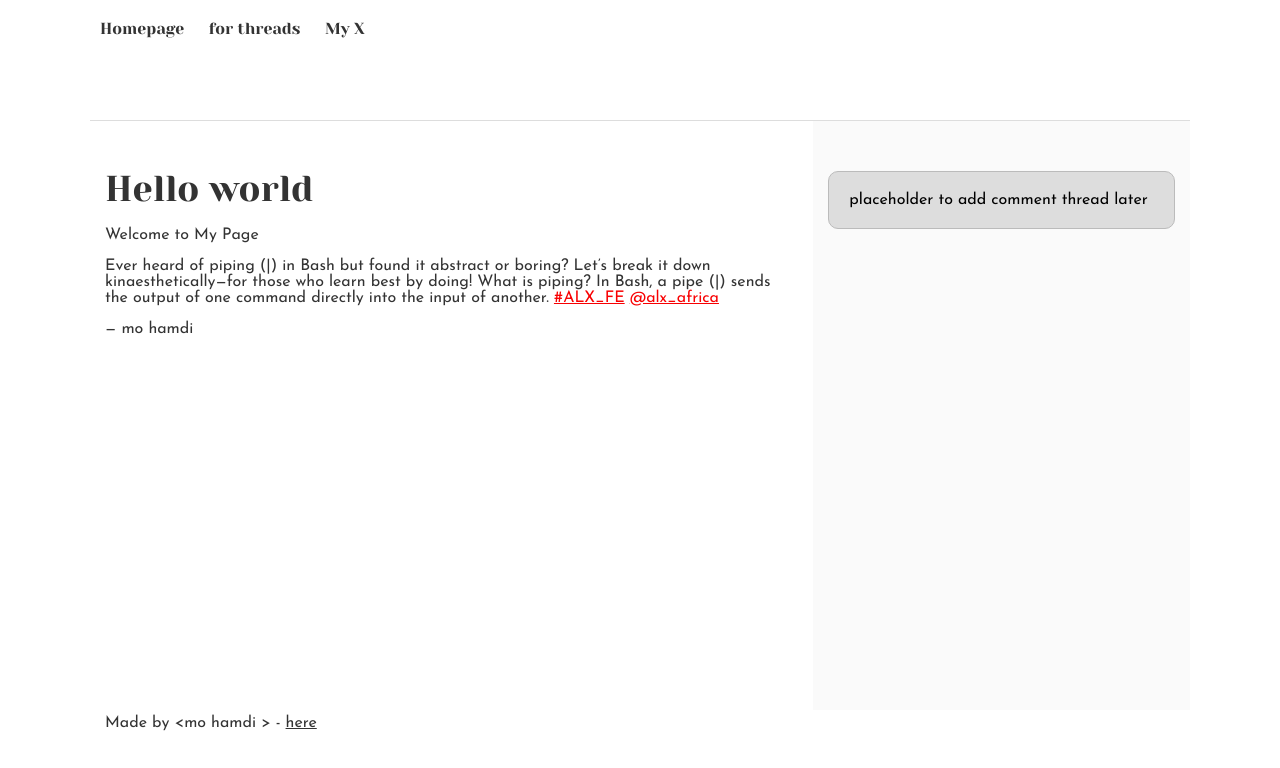
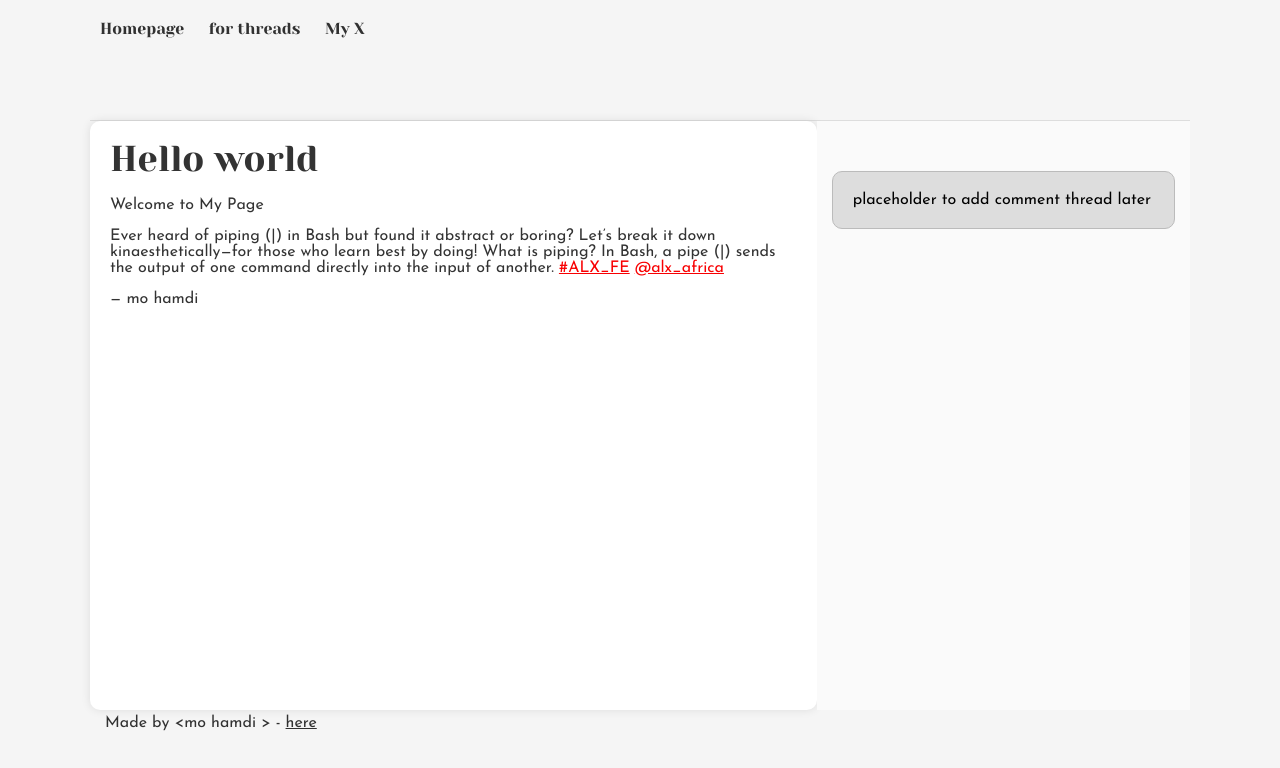
Before and after one commit to Mohamed80900/alx_html_css, a plain HTML site: page css_basic/tweets.html in a window 1280 px wide. Drawn offline with Linux system fonts and the light colour scheme.

Commit message:
Initial commit

```diff
--- a/css_basic/styles.css
+++ b/css_basic/styles.css
@@ -1,6 +1,7 @@
 body {
   display: flex; /* خلي البودي فلكس */
   flex-direction: column; /* خلي ترتيب العناصر جوا البودي عمودي (عمود) */
+  background-color: #f5f5f5;
 }
 
 main {
@@ -11,9 +12,18 @@ main {
 article {
   flex: 2; /* ياخد مكان 2 وحدات */
   overflow-y: auto; /* يضيف تمرير رأسي لو المحتوى طويل */
+  background-color: white;
+  border-radius: 10px;
+  padding: 20px;
+  box-shadow: 0 0 10px rgba(0, 0, 0, 0.1);
 }
 
 aside {
   flex: 1; /* ياخد مكان وحدة واحدة */
   overflow-y: auto; /* يضيف تمرير رأسي لو المحتوى طويل */
 }
+
+.logo {
+  font-size: 40px;
+  color: #f80002;
+}
```
